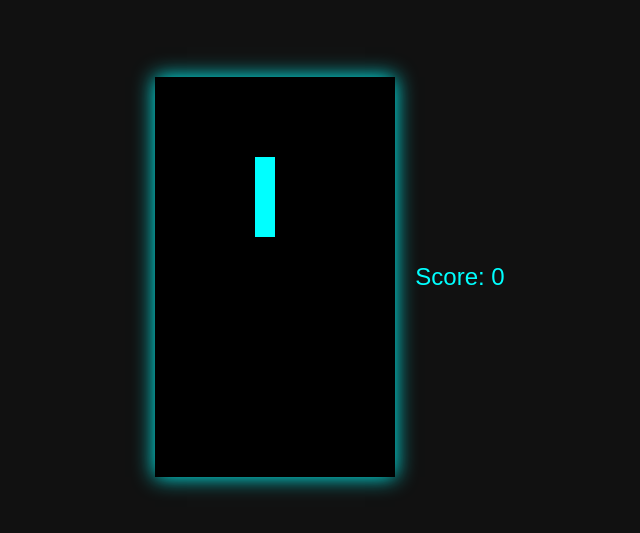
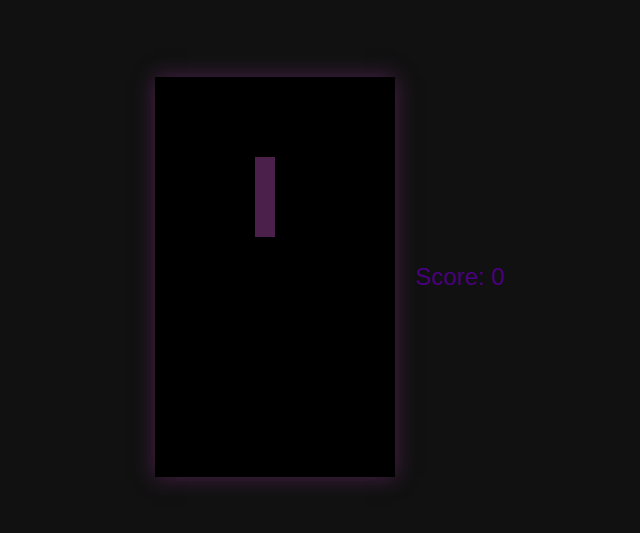
Before and after one commit to NicolyFernandees/ProjetoFrontTetris, a plain HTML site: page index.html in a window 1280 px wide. Shown: the part 131-664 px from the top of the page, without its empty margins (310-950 px from the left). Drawn offline with Linux system fonts and the light colour scheme.

Commit message:
StyleCSS
mudança no css

```diff
--- a/css/style.css
+++ b/css/style.css
@@ -10,11 +10,11 @@ body {
 
 canvas {
     background: #222;
-    box-shadow: 0 0 20px #0ff;
+    box-shadow: 0 0 20px #4b204b;
 }
 
 #score {
     margin-left: 20px;
     font-size: 24px;
-    color: #0ff;
+    color: #4b0082;
 }
--- a/js/script.js
+++ b/js/script.js
@@ -65,7 +65,7 @@ function drawMatrix(matrix, offset) {
     matrix.forEach((row, y) => {
         row.forEach((value, x) => {
             if (value !== 0) {
-                context.fillStyle = 'cyan';
+                context.fillStyle = '#4b204b';
                 context.fillRect(x + offset.x, y + offset.y, 1, 1);
             }
         });
```
